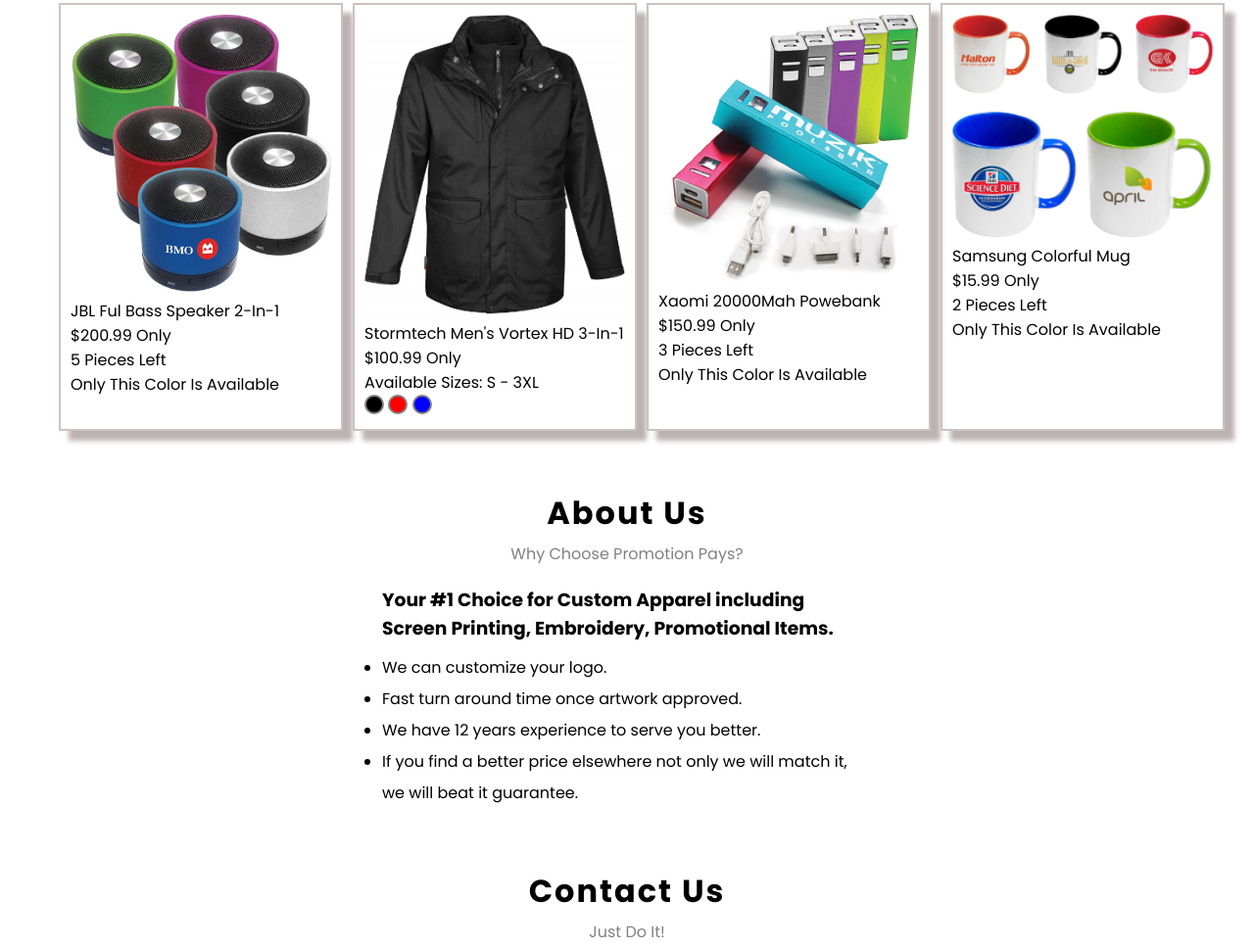
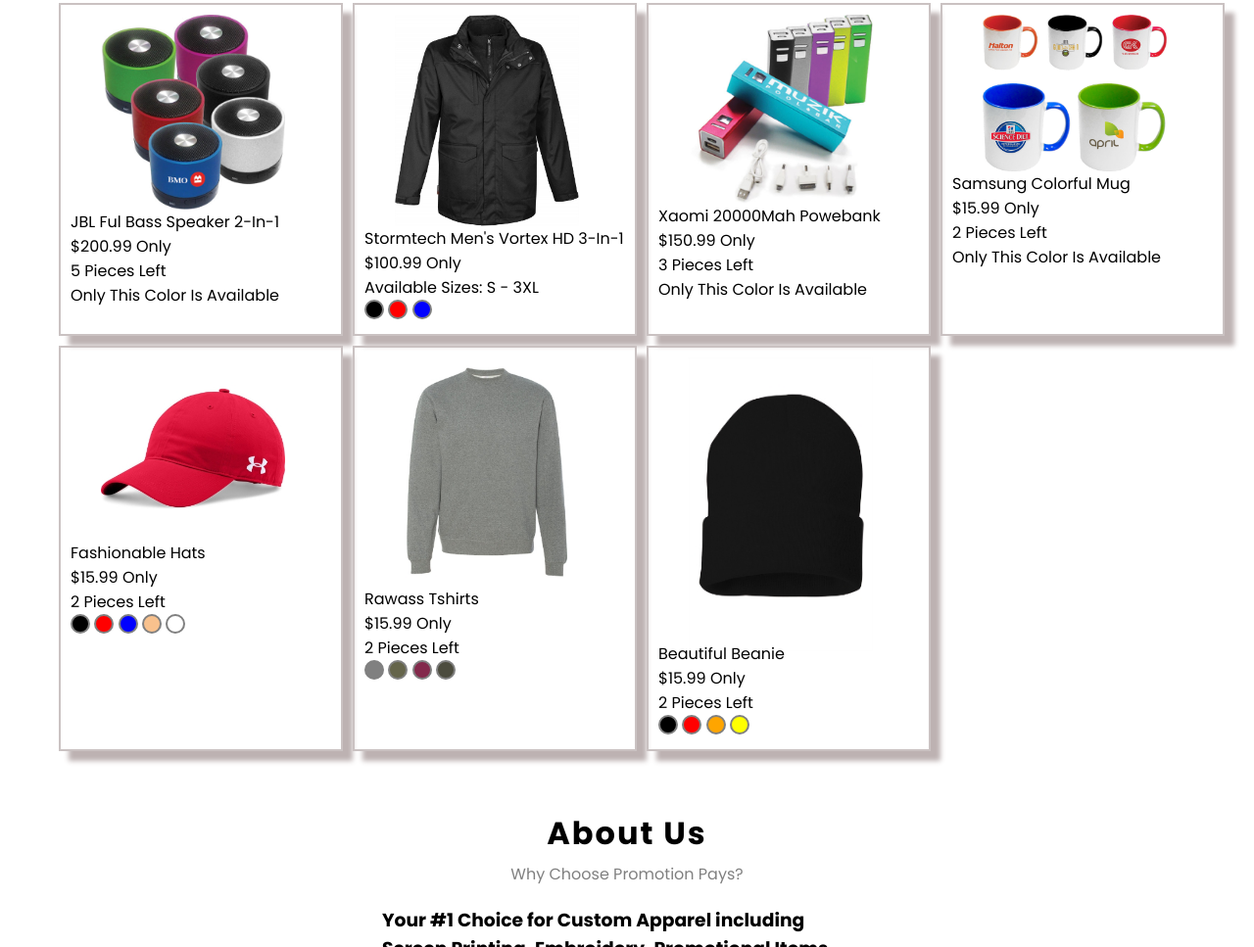
Before and after one commit to Sayan0929/Varts, a plain HTML site: page index.html in a window 1280 px wide. Shown: the part 950-1917 px from the top of the page at 98% size. Drawn offline with nearby package versions, Linux system fonts and the light colour scheme.

```diff
--- a/css/style.css
+++ b/css/style.css
@@ -209,8 +209,15 @@ section .head {
     border: 2px solid #00a8ff;
 }
 
+.box .img {
+    max-width: 250px;
+    max-height: 290px;
+    display: grid;
+    place-items: center;
+}
+
 .img img {
-    width: 100%;
+    width: 75%;
     height: auto;
     object-fit: contain;
 }
@@ -234,6 +241,58 @@ section .head {
 
 .red {
     background-color: red;
+}
+
+.blackhat {
+    background-color: black;
+}
+
+.redhat {
+    background-color: red;
+}
+
+.bluehat {
+    background-color: blue;
+}
+
+.whitehat {
+    background-color: white;
+}
+
+.skinhat {
+    background-color: rgb(248, 193, 141);
+}
+
+.blackbeanie {
+    background-color: black;
+}
+
+.yellowbeanie {
+    background-color: yellow;
+}
+
+.orangebeanie {
+    background-color: orange;
+}
+
+.redbeanie {
+    background-color: red;
+}
+
+.gray {
+    background-color: gray;
+}
+
+.military {
+    background-color: #4c4c3e;
+}
+
+.violet {
+    background-color: #83294b;
+}
+
+.green {
+    background-color: #65654b;
 }
 /* Our Products ends here */
 
--- a/index.html
+++ b/index.html
@@ -135,6 +135,82 @@
                     <p>Only This Color Is Available</p>
                 </div>
             </div>
+
+            <div class="box">
+                <div class="img">
+                    <img src="img/redhat.jpg" alt="" class="changehat">
+                </div>
+
+                <div class="product">
+                    <p>Fashionable Hats</p>
+                </div>
+
+                <div class="prices">
+                    <p>$15.99 Only</p>
+                </div>
+
+                <div class="sizes">
+                    <p>2 Pieces Left</p>
+                </div>
+
+                <div class="colors">
+                    <button class="blackhat"></button>
+                    <button class="redhat"></button>
+                    <button class="bluehat"></button>
+                    <button class="skinhat"></button>
+                    <button class="whitehat"></button>
+                </div>
+            </div>
+
+            <div class="box">
+                <div class="img">
+                    <img src="img/gray.jpg" alt="" class="change2">
+                </div>
+
+                <div class="product">
+                    <p>Rawass Tshirts</p>
+                </div>
+
+                <div class="prices">
+                    <p>$15.99 Only</p>
+                </div>
+
+                <div class="sizes">
+                    <p>2 Pieces Left</p>
+                </div>
+
+                <div class="colors">
+                    <button class="gray"></button>
+                    <button class="green"></button>
+                    <button class="violet"></button>
+                    <button class="military"></button>
+                </div>
+            </div>
+
+            <div class="box">
+                <div class="img">
+                    <img src="img/blackbeanie.jpg" alt="" class="changebeanie">
+                </div>
+
+                <div class="product">
+                    <p>Beautiful Beanie</p>
+                </div>
+
+                <div class="prices">
+                    <p>$15.99 Only</p>
+                </div>
+
+                <div class="sizes">
+                    <p>2 Pieces Left</p>
+                </div>
+
+                <div class="colors">
+                    <button class="blackbeanie"></button>
+                    <button class="redbeanie"></button>
+                    <button class="orangebeanie"></button>
+                    <button class="yellowbeanie"></button>
+                </div>
+            </div>
         </div>
 
     </section>
@@ -202,6 +278,60 @@
         $('.blue').click(function(){
             $('.change').attr('src','img/blue.jpg');
         });
+
+        $('.blackhat').click(function(){
+            $('.changehat').attr('src','img/blackhat.jpg');
+        });
+
+        $('.bluehat').click(function(){
+            $('.changehat').attr('src','img/bluehat.jpg');
+        });
+
+        $('.skinhat').click(function(){
+            $('.changehat').attr('src','img/skinhat.jpg');
+        });
+
+        $('.redhat').click(function(){
+            $('.changehat').attr('src','img/redhat.jpg');
+        });
+
+        $('.whitehat').click(function(){
+            $('.changehat').attr('src','img/whitehat.jpg');
+        });
+
+        $('.orangebeanie').click(function(){
+            $('.changebeanie').attr('src','img/orangebeanie.jpg');
+        });
+
+        $('.yellowbeanie').click(function(){
+            $('.changebeanie').attr('src','img/yellowbeanie.jpg');
+        });
+
+        $('.redbeanie').click(function(){
+            $('.changebeanie').attr('src','img/redbeanie.jpg');
+        });
+
+        $('.blackbeanie').click(function(){
+            $('.changebeanie').attr('src','img/blackbeanie.jpg');
+        });
+
+        $('.green').click(function(){
+            $('.change2').attr('src','img/green.jpg');
+        });
+
+        $('.gray').click(function(){
+            $('.change2').attr('src','img/gray.jpg');
+        });
+
+        $('.violet').click(function(){
+            $('.change2').attr('src','img/violet.jpg');
+        });
+
+        $('.military').click(function(){
+            $('.change2').attr('src','img/military.jpg');
+        });
+
+
       });
   </script>
 </body>
```
Also changed, not shown: img/blackbeanie.jpg (added), img/blackhat.jpg (added), img/bluehat.jpg (added), img/gray.jpg (added), img/green.jpg (added), img/military.jpg (added), img/orangebeanie.jpg (added), img/redbeanie.jpg (added), img/redhat.jpg (added), img/skinhat.jpg (added), img/violet.jpg (added), img/whitehat.jpg (added), img/yellowbeanie.jpg (added).
